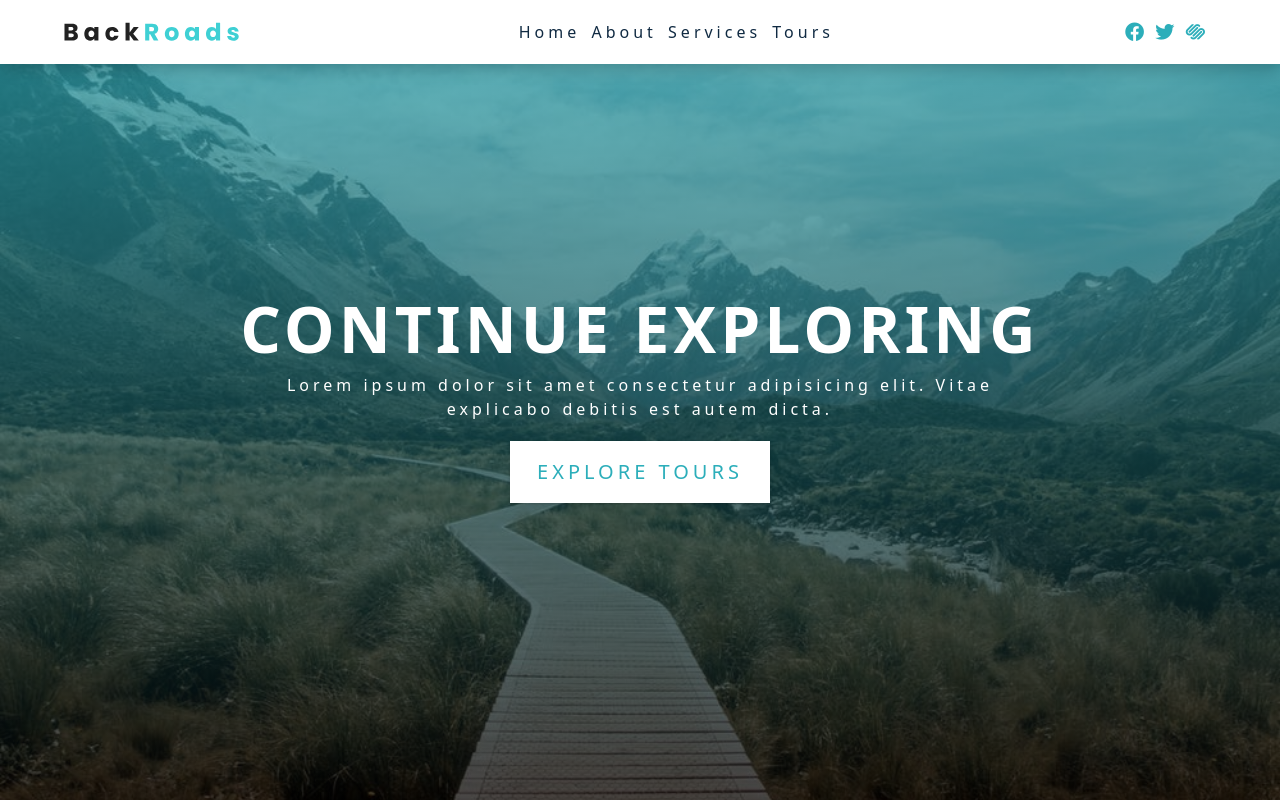
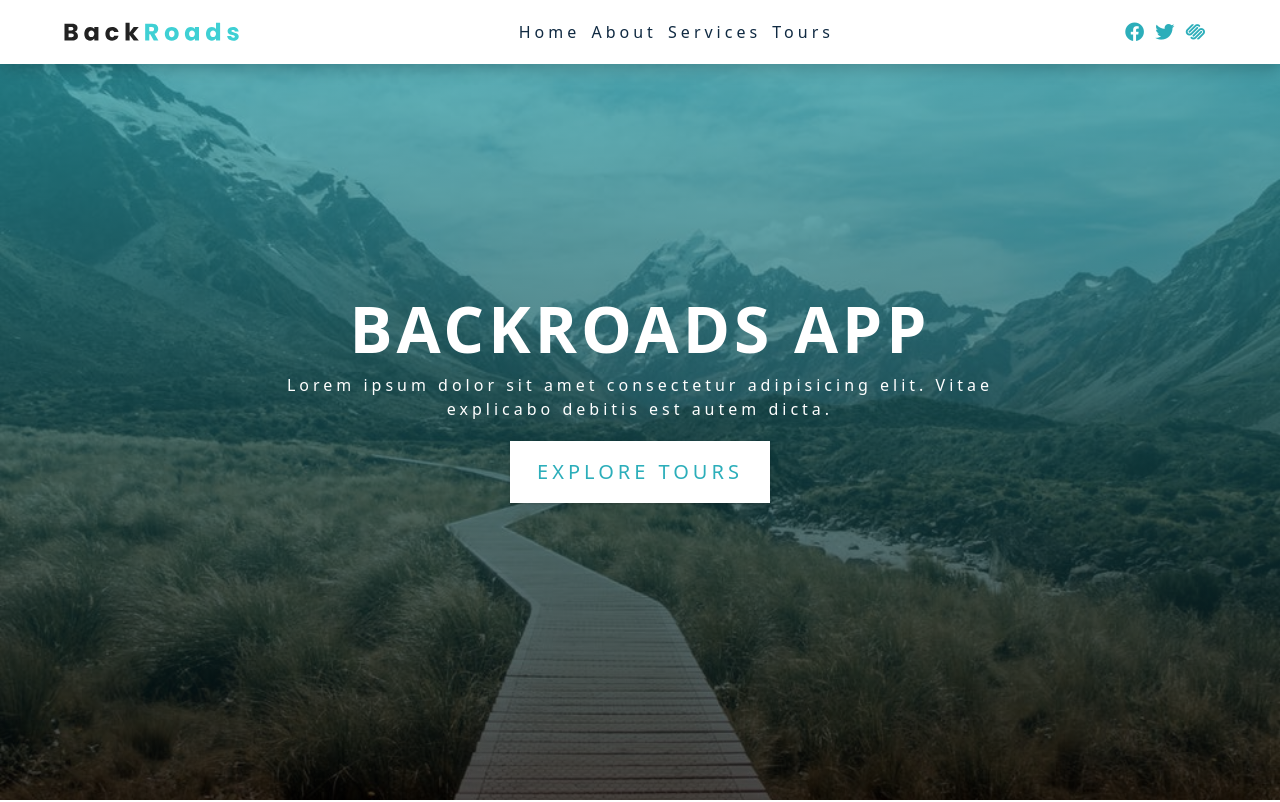
Before and after one commit to Crossroads30/backroads-app, a JavaScript app: page / in a window 1280 px wide. Shown: the top 802 px of the page. Built offline with nearby package versions, Linux system fonts and the light colour scheme; the HTML template or start-up script is replaced by a standard one.

Commit message:
fix: change h1 title

```diff
--- a/src/components/Hero.js
+++ b/src/components/Hero.js
@@ -2,7 +2,7 @@ function Hero() {
   return (
 		<section className='hero' id='home'>
 			<div className='hero-banner'>
-				<h1>continue exploring</h1>
+				<h1>backroads app</h1>
 				<p>
 					Lorem ipsum dolor sit amet consectetur adipisicing elit. Vitae
 					explicabo debitis est autem dicta.
```
